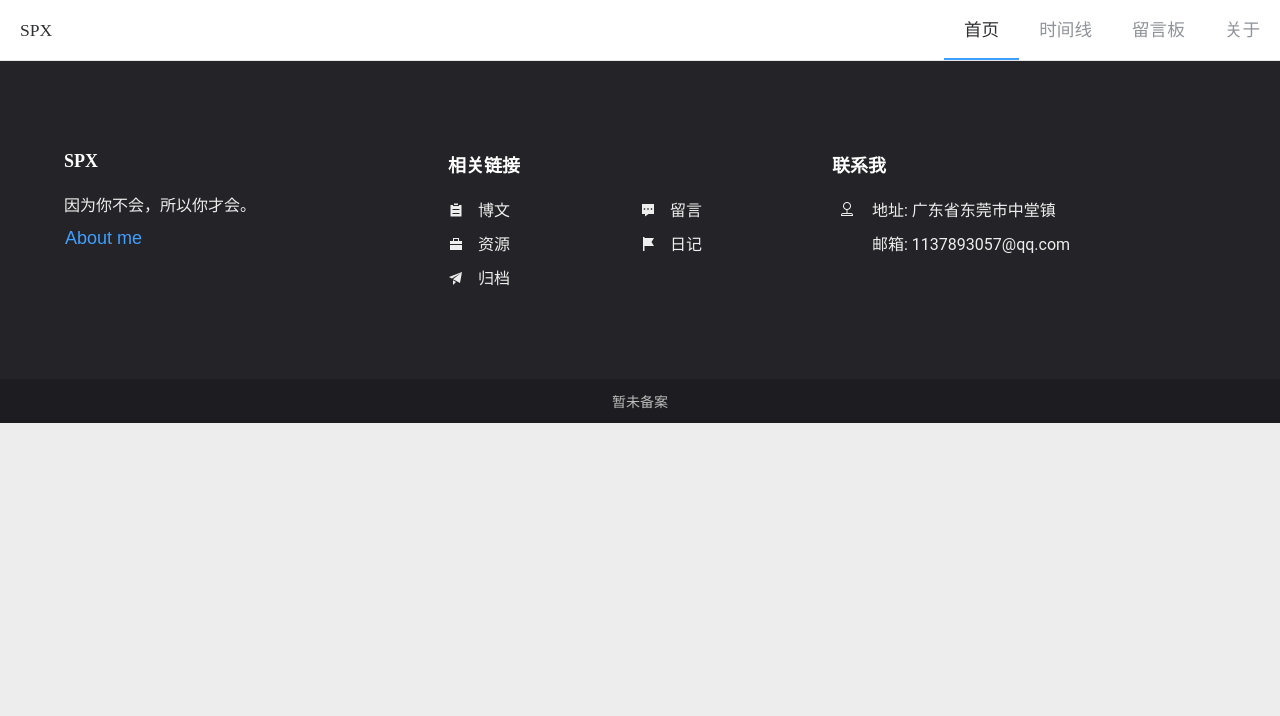
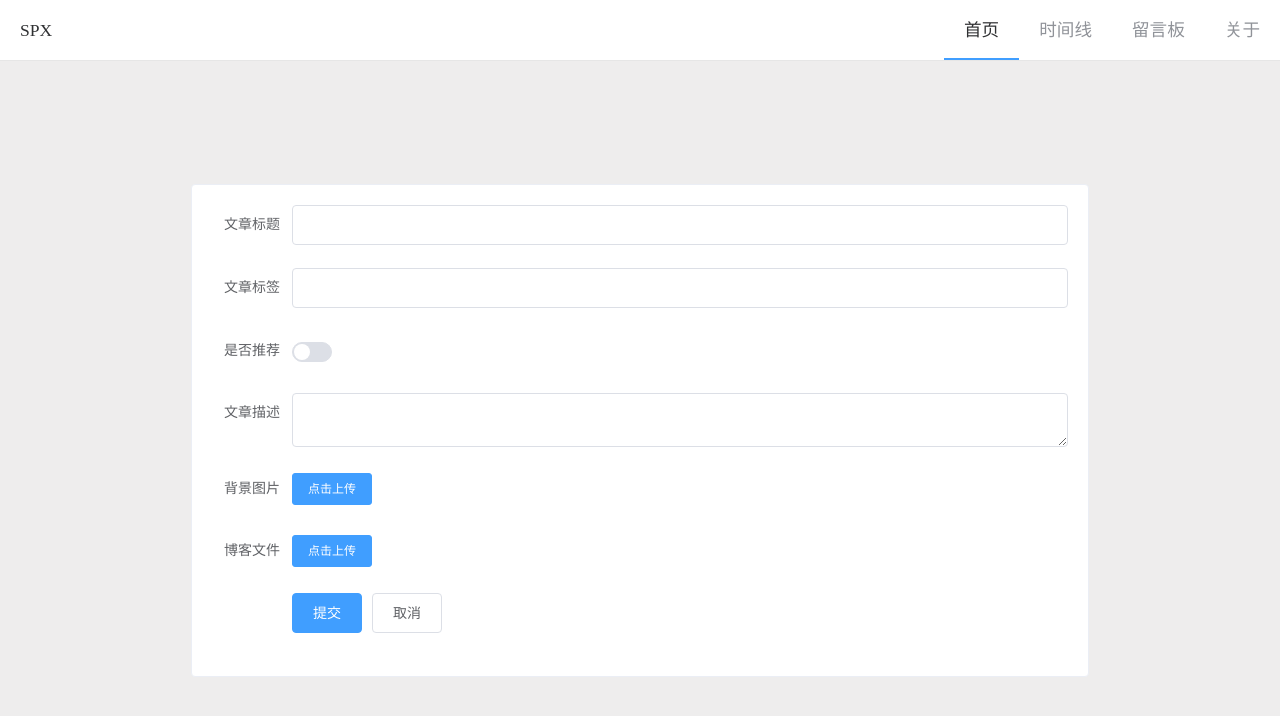
Before and after one commit to SPX113/Blog, a Vue app: page /commit in a window 1280 px wide. Shown: the top 716 px of the page. Built offline with nearby package versions, Linux system fonts and the light colour scheme; a small style sheet from the web is missing.

Commit message:
'后台'

```diff
--- a/src/App.vue
+++ b/src/App.vue
@@ -2,7 +2,7 @@
   <div id="app">
     <nav-bar/>
     <transition name="fade" mode="in-out">
-      <keep-alive exclude="Detail">
+      <keep-alive exclude="Detail,Commit">
         <router-view/>
       </keep-alive>
     </transition>
--- a/src/common/mixin.js
+++ b/src/common/mixin.js
@@ -2,18 +2,18 @@ import { Notification} from "element-ui";
 
 export const notificationMixin = {
   methods:{
-    warning(){
+    warning(mess = "输入框不能为空"){
       Notification({
         title: '警告',
-        message: '输入框不能为空',
+        message: mess,
         type: 'warning',
         position : 'bottom-right'
       })
     },
-    success(){
+    success(mess = "已成功发布一条评论"){
       Notification({
         title: '发布成功',
-        message: '已成功发布一条评论',
+        message: mess,
         type: 'success',
         position: 'bottom-right'
       })
--- a/src/main.js
+++ b/src/main.js
@@ -22,8 +22,8 @@ Vue.directive('highlight',function (el) {
 
 
 
-import {Button,Row,Icon,Card,Tooltip,Carousel,CarouselItem,Image,Tag,Pagination,
-  Backtop,Divider,Input,Timeline,TimelineItem,Popover,Menu,MenuItem} from 'element-ui';
+import {Button,Row,Icon,Card,Tooltip,Carousel,CarouselItem,Image,Tag,Pagination,Upload,
+  Backtop,Divider,Input,Timeline,TimelineItem,Popover,Menu,MenuItem,Form,FormItem,Switch} from 'element-ui';
 
 
 Vue.use(Button);
@@ -44,6 +44,10 @@ Vue.use(TimelineItem)
 Vue.use(Popover)
 Vue.use(Menu)
 Vue.use(MenuItem)
+Vue.use(Form)
+Vue.use(FormItem)
+Vue.use(Switch)
+Vue.use(Upload)
 
 
 
--- /dev/null
+++ b/src/network/post.js
@@ -0,0 +1,22 @@
+import axios from 'axios'
+
+function request(config) {
+    const instance = axios.create({
+        baseURL : 'http://localhost:3000/',
+        // baseURL : 'http://47.107.78.182:3000/',
+        timeout : 5000,
+        method : "post"
+    })
+    return instance(config)
+}
+
+export function upload(fd) {
+    return request({
+        url : '/commit',
+        headers: {
+            'Content-Type': 'multipart/form-data'
+        },
+        contentType : false,
+        data : fd
+    })
+}
--- a/src/router/index.js
+++ b/src/router/index.js
@@ -13,6 +13,7 @@ const TimeLine = () => import('views/timeline/TimeLine')
 const Message = () => import('views/message/Message')
 const About = () => import('views/about/About')
 const Detail = () => import('views/detail/Detail')
+const Commit = () => import('views/commit/Commit')
 
 const routes=[
   {
@@ -53,8 +54,14 @@ const routes=[
     meta: {
       title: '文章'
     }
+  },
+  {
+    path: '/commit',
+    component: Commit,
+    meta: {
+      title: '上传博客'
+    }
   }
-
 ]
 
 const router = new VueRouter({
--- /dev/null
+++ b/src/views/commit/Commit.vue
@@ -0,0 +1,146 @@
+<template>
+    <div class="container" >
+        <el-card shadow="hover" class="box-card">
+            <el-form ref="form" :model="form" label-width="80px">
+                <el-form-item label="文章标题">
+                    <el-input v-model="form.name"></el-input>
+                </el-form-item>
+                <el-form-item label="文章标签">
+                    <el-input v-model="form.tags"></el-input>
+                </el-form-item>
+                <el-form-item label="是否推荐">
+                    <el-switch v-model="form.rec"></el-switch>
+                </el-form-item>
+                <el-form-item label="文章描述">
+                    <el-input type="textarea" v-model="form.desc"></el-input>
+                </el-form-item>
+                <el-form-item label="背景图片">
+                    <el-upload
+                        class="upload-photo"
+                        ref="photo"
+                        action="http://localhost:3000/posts/"
+                        :on-preview="handlePreview"
+                        :on-remove="photoRemove"
+                        :file-list="photoList"
+                        :limit="1"
+                        :before-upload="beforeUploadP"
+                        accept=".jpg,.png,.jpeg"
+                        list-type="picture">
+                    <el-button size="small" type="primary">点击上传</el-button>
+                </el-upload>
+                </el-form-item>
+                <el-form-item label="博客文件">
+                    <el-upload
+                            class="upload-blog"
+                            ref="blog"
+                            action="http://localhost:3000/posts/"
+                            :on-preview="handlePreview"
+                            :on-remove="blogRemove"
+                            :file-list="blogList"
+                            :limit="1"
+                            :before-upload="beforeUploadB"
+                            accept=".md"
+                            list-type="picture">
+                        <el-button size="small" type="primary">点击上传</el-button>
+                    </el-upload>
+                </el-form-item>
+                <el-form-item>
+                    <el-button type="primary" @click="onSubmit">提交</el-button>
+                    <el-button @click="clear">取消</el-button>
+                </el-form-item>
+            </el-form>
+        </el-card>
+    </div>
+</template>
+
+<script>
+    import {upload} from "../../network/post";
+    import {notificationMixin} from "../../common/mixin";
+
+    export default {
+        name: "Commit",
+        mixins : [notificationMixin],
+        data(){
+            return{
+                form: {
+                    name: '',
+                    tags: '',
+                    rec: false,
+                    desc: '',
+                },
+                photoList: [],
+                blogList: [],
+                photo: {},
+                blog: {}
+            }
+        },
+        mounted(){
+
+        },
+        methods:{
+            //提交
+            onSubmit() {
+                //验证表单数据
+                if(this.form.name === '' || this.form.tags === '' || this.form.desc === '' || Object.keys(this.photo).length === 0 || Object.keys(this.blog).length === 0){
+                    return this.warning();
+                }
+                let fd = new FormData();
+                fd.append('name',this.form.name);
+                fd.append('tags',this.form.tags);
+                fd.append('rec',this.form.rec);
+                fd.append('desc',this.form.desc);
+                fd.append('photo',this.photo);
+                fd.append('blog',this.blog);
+                //上传
+                upload(fd).then(res =>{
+                    this.success("发布成功");
+                    this.clear();
+                }).catch(err =>{
+                    this.error();
+                })
+            },
+            photoRemove(file, fileList) {
+                this.photo = {};
+            },
+            blogRemove(file, fileList){
+                this.blog = {};
+            },
+            handlePreview(file) {
+                console.log(file);
+            },
+            beforeUploadP(file){
+                this.photo = file;
+            },
+            beforeUploadB(file){
+                this.blog = file;
+            },
+            //重置
+            clear(){
+                this.form.name = '';
+                this.form.tags = '';
+                this.form.rec = false;
+                this.form.desc = '';
+                this.$refs['photo'].clearFiles();
+                this.photo = {};
+                this.$refs['blog'].clearFiles();
+                this.blog = {};
+            }
+
+        }
+    }
+</script>
+
+<style scoped>
+    .container{
+        min-height: calc(100vh - 61px);
+        display: flex;
+        justify-content: center;
+        align-items: center;
+    }
+    .box-card{
+        height: 100%;
+        width: 70%;
+
+    }
+
+</style>
--- a/src/views/detail/childcomps/Top.vue
+++ b/src/views/detail/childcomps/Top.vue
@@ -41,6 +41,7 @@
   }
   .el-image{
     height: 380px;
+    width: 100%;
   }
   .info{
     position: absolute;
@@ -49,9 +50,6 @@
     left: 20%;
     width: 60%;
     color: #fff;
-  }
-  .image{
-    width: 100%;
   }
   .info h1{
     font-size: 35px;
```
Also changed, not shown: 11 other files (tests, documents, lock files or other folders).
